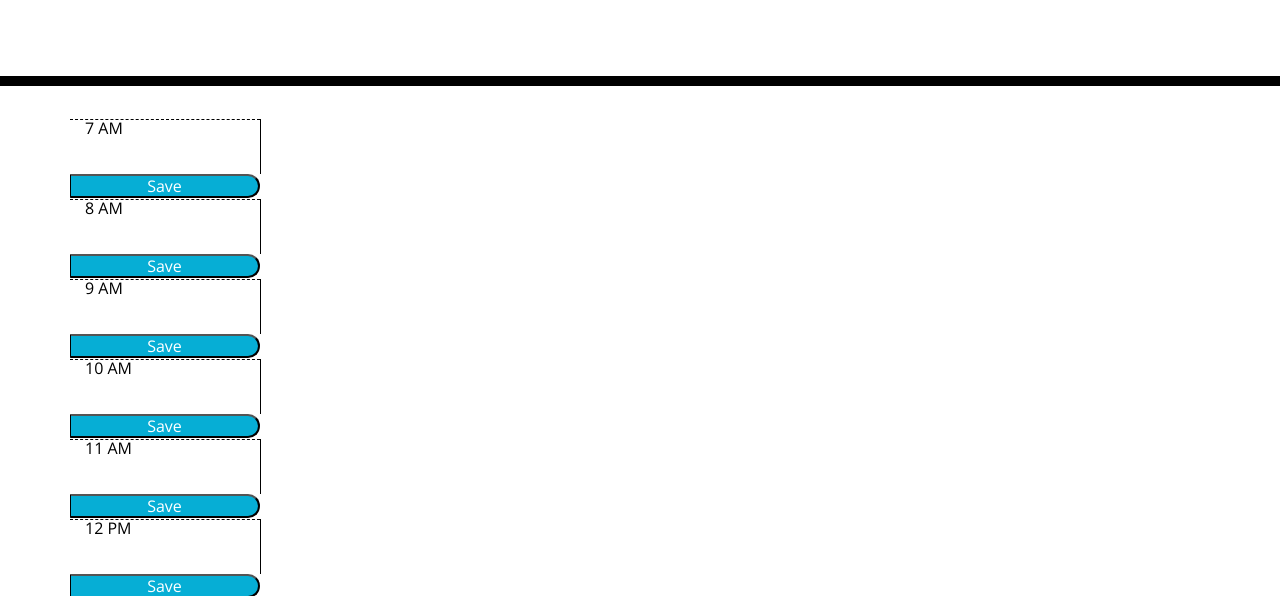
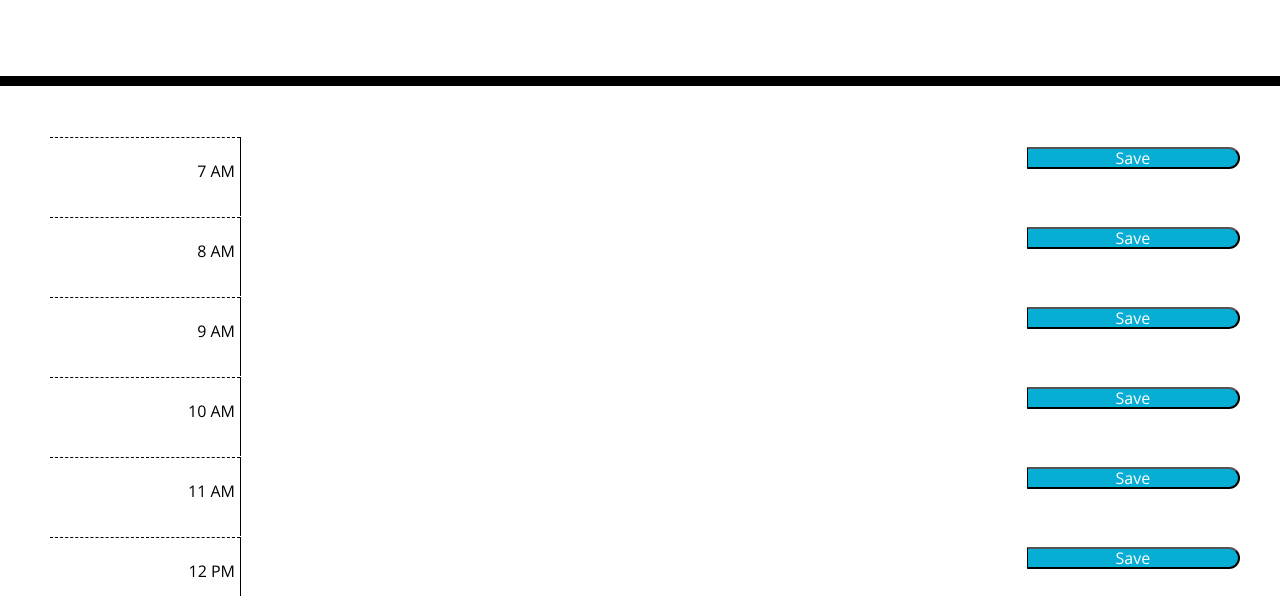
Before and after one commit to ElizabethReuter/Homework-5, a plain HTML site: page index.html in a window 1280 px wide. Shown: the part 182-778 px from the top of the page. Drawn offline with nearby package versions, Linux system fonts and the light colour scheme.

Commit message:
fixed buttons to right side

```diff
--- a/index.html
+++ b/index.html
@@ -89,8 +89,12 @@
             <textarea id="inputtext6" class="text col-md-9"></textarea>
             <button id="button6" class="saveBtn col-md-2">Save</button>
         </div>
+    </div>
 
-      <!-- Timeblocks go here -->
+    <div class="container-fluid">
+        <footer class="row">
+          <br><br>
+        </footer>
     </div>
 
     <script src="https://code.jquery.com/jquery-3.4.1.min.js"></script>
--- a/style.css
+++ b/style.css
@@ -12,6 +12,10 @@ body {
     border-left: 1px solid black;
     padding: 10px;
   }
+
+  .container {
+    margin: 50px;
+}
 
   .jumbotron {
     text-align: center;
@@ -40,7 +44,13 @@ body {
     background-color: #ffffff;
     color: #000000;
     border-top: 1px dashed #000000;
+    padding: 25px 5px;
+    text-align: right;
   }
+
+  /* .text {
+    text-align: center;
+  } */
 
   .past {
     background-color: #d3d3d3;
@@ -63,6 +73,9 @@ body {
     border-bottom-right-radius: 15px;
     background-color: #06AED5;
     color: white;
+    margin: 10px;
+    position: absolute;
+    right: 30px;
   }
 
   .saveBtn i:hover {
```
